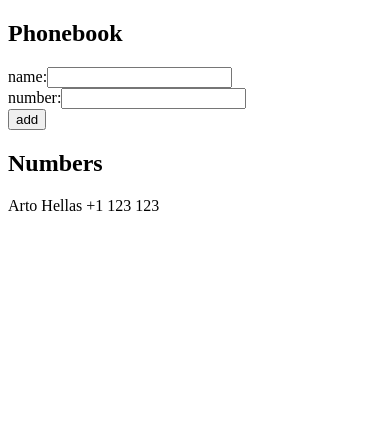
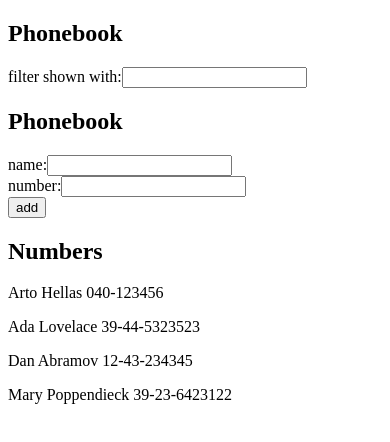
Before and after one commit to fredriknystrom/fs-part2, a React (Vite) app in the folder phonebook/: page / in a window 390 px wide. Shown: the top 442 px of the page. Built offline with nearby package versions, Linux system fonts and the light colour scheme.

Commit message:
phonebook step4

```diff
--- a/phonebook/src/App.jsx
+++ b/phonebook/src/App.jsx
@@ -2,12 +2,14 @@
 
 const App = () => {
   const [persons, setPersons] = useState([
-    { name: 'Arto Hellas',
-      number: '+1 123 123'
-    }
+    { name: 'Arto Hellas', number: '040-123456', id: 1 },
+    { name: 'Ada Lovelace', number: '39-44-5323523', id: 2 },
+    { name: 'Dan Abramov', number: '12-43-234345', id: 3 },
+    { name: 'Mary Poppendieck', number: '39-23-6423122', id: 4 }
   ])
   const [newName, setNewName] = useState('')
   const [newNumber, setNewNumber] = useState('')
+  const [newSearch, setNewSearch] = useState('')
 
   const addPerson = (event) => {
     event.preventDefault()
@@ -16,7 +18,8 @@
     } else {
       const newPerson = {
         name: newName,
-        number: newNumber
+        number: newNumber,
+        id: persons.length + 1
       }
       setPersons(persons.concat(newPerson))
     }
@@ -33,8 +36,25 @@
     setNewNumber(event.target.value)
   }
 
+  const handleSearch = (event) => {
+    console.log(event.target.value)
+    setNewSearch(event.target.value)
+  }
+
+  const filteredPersons = newSearch.length === 0 ? persons : persons.filter(person => person.name.toLowerCase().startsWith(newSearch.toLowerCase()))
+
   return (
     <div>
+      <h2>Phonebook</h2>
+      <form>
+        <div>
+          filter shown with:
+          <input
+            value={newSearch}
+            onChange={handleSearch}
+          />
+        </div>
+      </form>
       <h2>Phonebook</h2>
       <form onSubmit={addPerson}>
         <div>
@@ -56,8 +76,8 @@
         </div>
       </form>
       <h2>Numbers</h2>
-      {persons.map(person =>
-        <p key={person.name}>{person.name} {person.number}</p>
+      {filteredPersons.map(person =>
+        <p key={person.id}>{person.name} {person.number}</p>
       )}
 
     </div>
```
